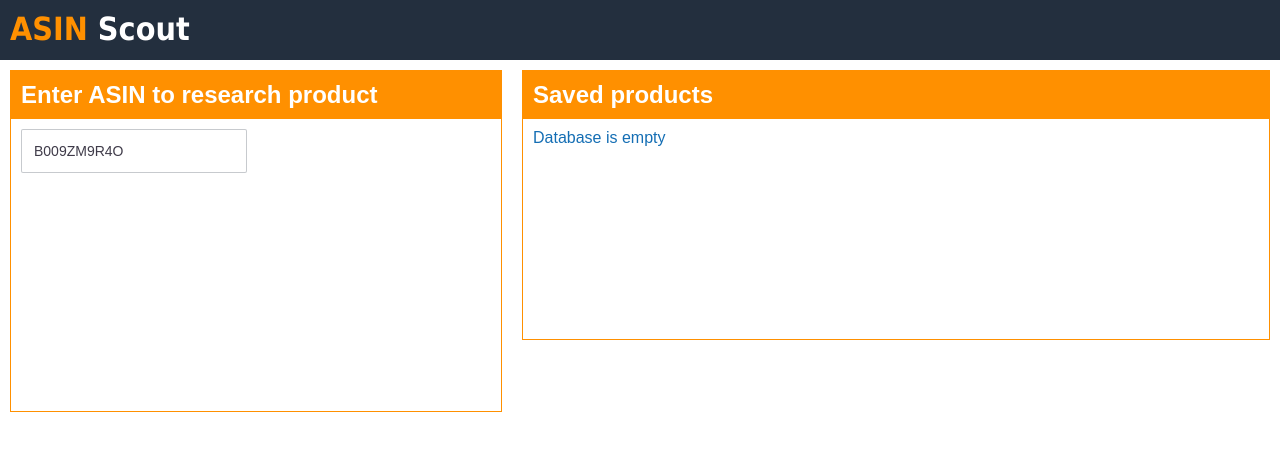
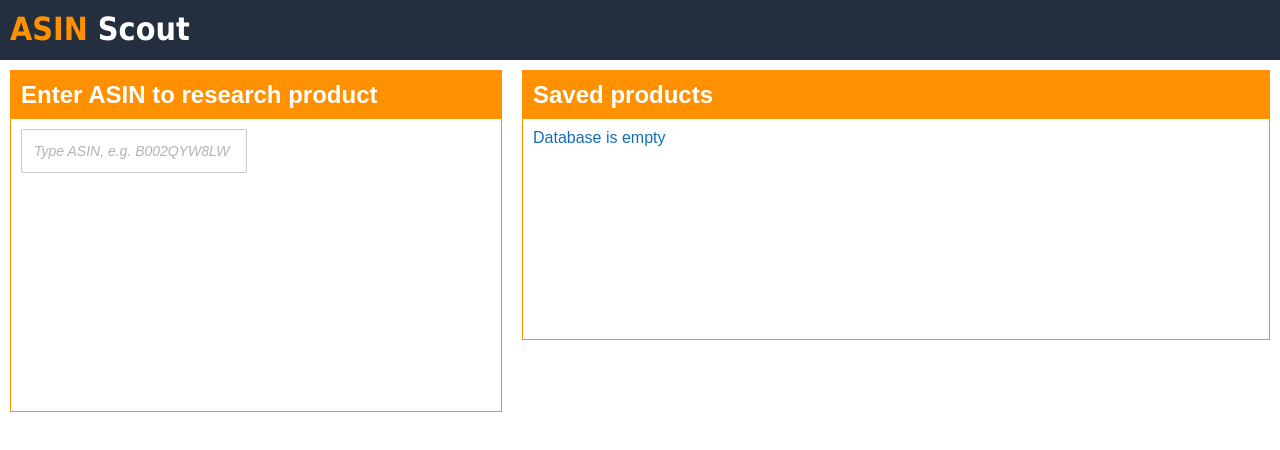
Before and after one commit to alex-polunochev-zz/amazon-asin, a React (Create React App) app: page / in a window 1280 px wide. Shown: the top 450 px of the page. Built offline with nearby package versions, Linux system fonts and the light colour scheme.

Commit message:
Cleaned up the search input

```diff
--- a/src/components/_search_view.js
+++ b/src/components/_search_view.js
@@ -5,7 +5,7 @@ import classNames from 'classnames';
 export default class SearchView extends React.Component {
 
   state = {
-    value: 'B009ZM9R4O', // keep it here temporarily for easier testing
+    value: '', // e.g. B009ZM9R4O
     valid: true,
     isProcessing: false,
     searchResult: '',
```
